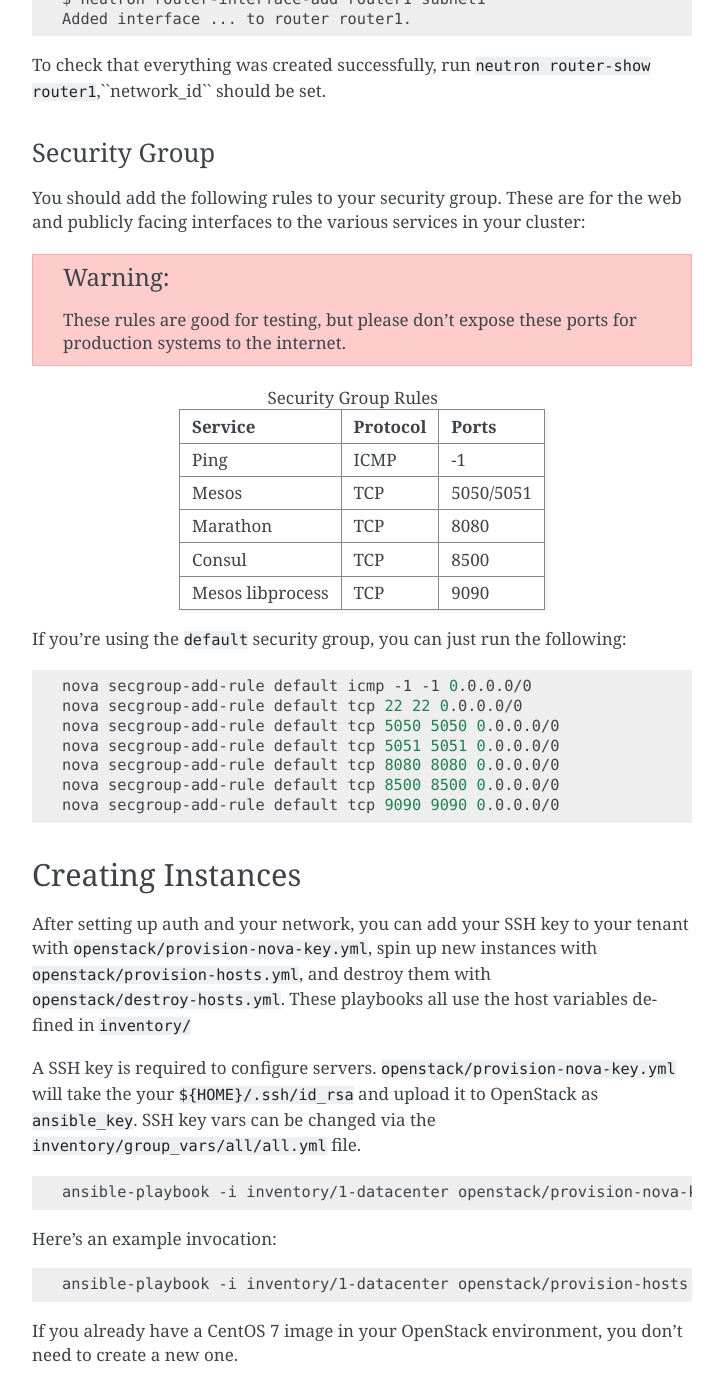
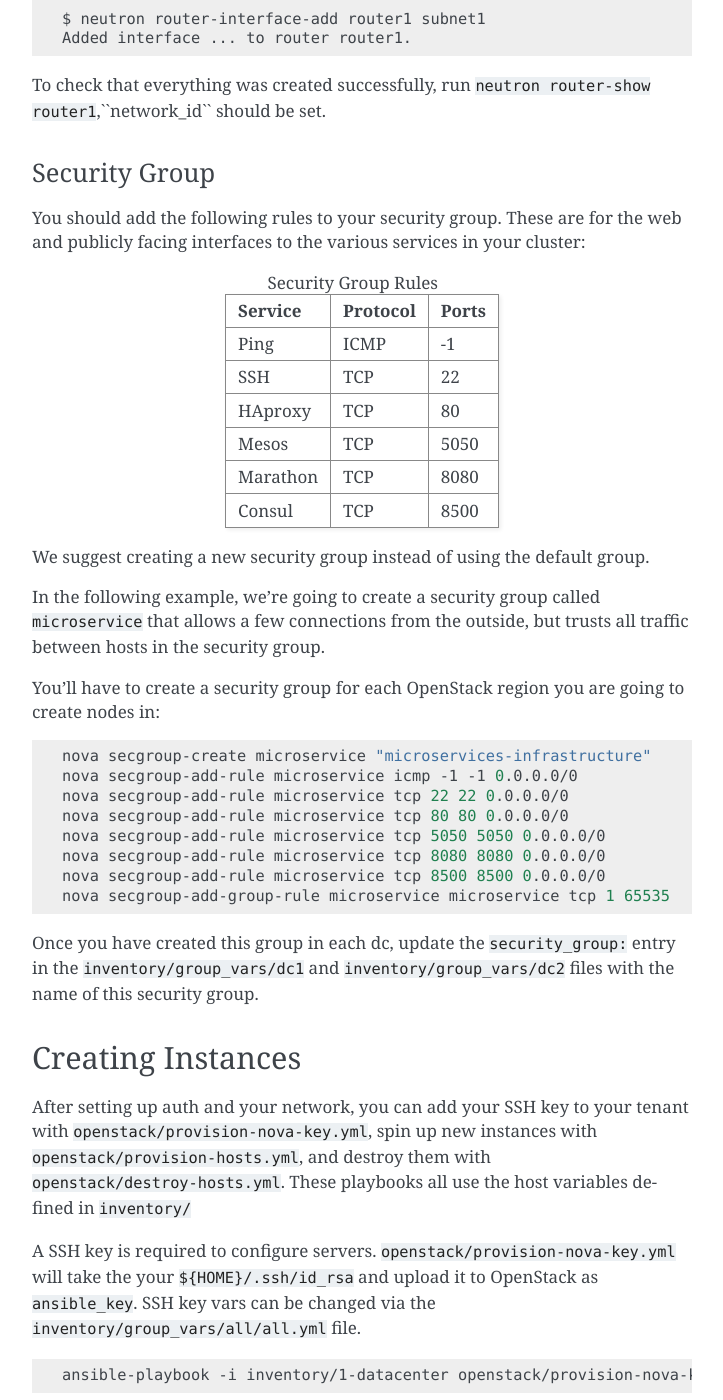
Before and after one commit to mantl/mantl, a Sphinx documentation site: the page built from docs/getting_started/openstack.rst, in a window 1280 px wide and 1400 px high, scrolled down 3828 px. Shown: the whole window, without its empty margins (388-1111 px from the left). Built offline with Sphinx 7.4.7, drawn with Linux system fonts in a browser that asks for light colours; some of the changed text lies outside the part shown.

Commit message:
Update security group docs

```diff
--- a/docs/getting_started/openstack.rst
+++ b/docs/getting_started/openstack.rst
@@ -169,32 +170,41 @@
 for the web and publicly facing interfaces to the various services in
 your cluster:
 
-.. warning:: These rules are good for testing, but please don't expose these ports for production systems to the internet.
-
 .. table:: Security Group Rules
 
    ================ ======== =========
    Service          Protocol Ports
    ================ ======== =========
    Ping             ICMP     -1
-   Mesos            TCP      5050/5051
+   SSH              TCP      22
+   HAproxy          TCP      80
+   Mesos            TCP      5050
    Marathon         TCP      8080
    Consul           TCP      8500
-   Mesos libprocess TCP      9090
    ================ ======== =========
 
-If you're using the ``default`` security group, you can just
-run the following:
+
+We suggest creating a new security group instead of using the default group.
+
+In the following example, we're going to create a security group called ``microservice`` that allows a few connections from the outside, but trusts all traffic between hosts in the security group.
+
+You'll have to create a security group for each OpenStack region you are going
+to create nodes in:
 
 .. code-block:: shell
 
-   nova secgroup-add-rule default icmp -1 -1 0.0.0.0/0
-   nova secgroup-add-rule default tcp 22 22 0.0.0.0/0
-   nova secgroup-add-rule default tcp 5050 5050 0.0.0.0/0
-   nova secgroup-add-rule default tcp 5051 5051 0.0.0.0/0
-   nova secgroup-add-rule default tcp 8080 8080 0.0.0.0/0
-   nova secgroup-add-rule default tcp 8500 8500 0.0.0.0/0
-   nova secgroup-add-rule default tcp 9090 9090 0.0.0.0/0
+   nova secgroup-create microservice "microservices-infrastructure"
+   nova secgroup-add-rule microservice icmp -1 -1 0.0.0.0/0
+   nova secgroup-add-rule microservice tcp 22 22 0.0.0.0/0
+   nova secgroup-add-rule microservice tcp 80 80 0.0.0.0/0
+   nova secgroup-add-rule microservice tcp 5050 5050 0.0.0.0/0
+   nova secgroup-add-rule microservice tcp 8080 8080 0.0.0.0/0
+   nova secgroup-add-rule microservice tcp 8500 8500 0.0.0.0/0
+   nova secgroup-add-group-rule microservice microservice tcp 1 65535
+
+Once you have created this group in each dc, update the ``security_group:``
+entry in the ``inventory/group_vars/dc1`` and ``inventory/group_vars/dc2``
+files with the name of this security group.
 
 Creating Instances
 ------------------
```
Also changed, not shown: other parts of docs/getting_started/openstack.rst (+1 -0 lines).
